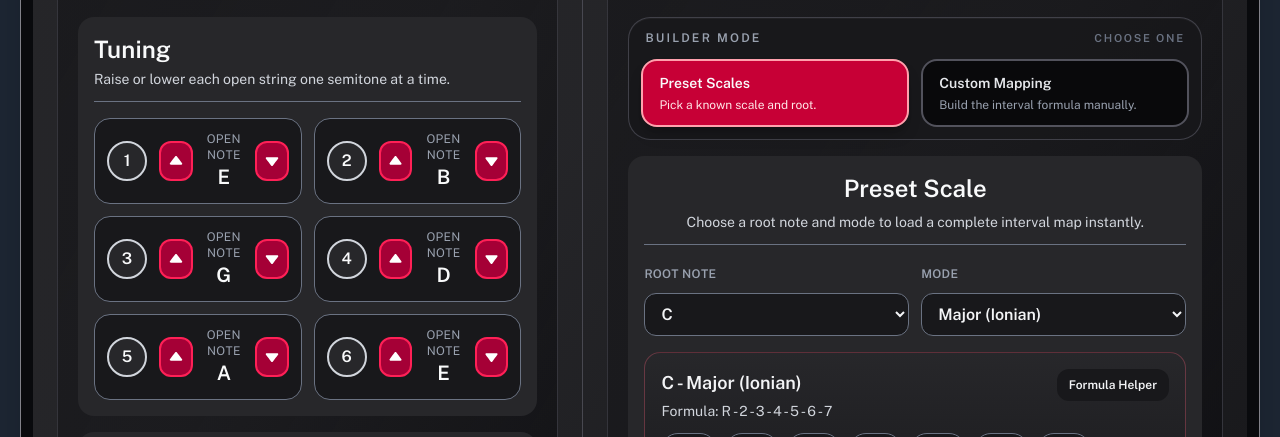
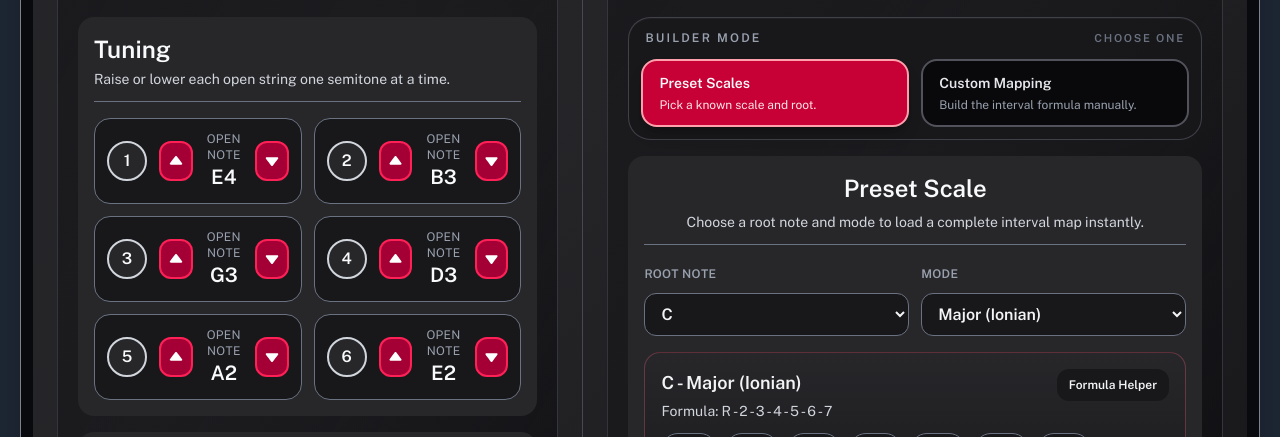
Before and after one commit to jacobrees/Guitar-Fretboard-Generator, a Vue app: page / in a window 1280 px wide. Shown: the part 1281-1718 px from the top of the page. Built offline with nearby package versions, Linux system fonts and the light colour scheme.

Commit message:
Add octave awareness to the application

```diff
--- a/src/components/config/InstrumentConfigurator.vue
+++ b/src/components/config/InstrumentConfigurator.vue
@@ -86,7 +86,7 @@ const instrument = useInstrumentStore();
 
           <div class="mt-4 grid gap-3 sm:grid-cols-2">
             <div
-              v-for="(string, index) in instrument.tuningIndexes"
+              v-for="(_, index) in instrument.tuningIndexes"
               :key="index"
               class="flex items-center gap-3 rounded-2xl border border-gray-500 bg-zinc-900 px-3 py-3"
             >
@@ -106,7 +106,7 @@ const instrument = useInstrumentStore();
                   <img
                     class="w-full"
                     :src="caretUpSVG"
-                    :alt="`Raise string ${index + 1} pitch from ${instrument.musicalNotes[string]}`"
+                    :alt="`Raise string ${index + 1} pitch from ${instrument.getOpenStringScientificLabel(index + 1)}`"
                   />
                 </button>
 
@@ -115,7 +115,7 @@ const instrument = useInstrumentStore();
                     Open Note
                   </p>
                   <p class="text-xl font-semibold">
-                    {{ instrument.musicalNotes[string] }}
+                    {{ instrument.getOpenStringScientificLabel(index + 1) }}
                   </p>
                 </div>
 
@@ -126,7 +126,7 @@ const instrument = useInstrumentStore();
                   <img
                     class="w-full"
                     :src="caretDownSVG"
-                    :alt="`Lower string ${index + 1} pitch from ${instrument.musicalNotes[string]}`"
+                    :alt="`Lower string ${index + 1} pitch from ${instrument.getOpenStringScientificLabel(index + 1)}`"
                   />
                 </button>
               </div>
--- a/src/components/fretboard/display/FretboardDisplay.vue
+++ b/src/components/fretboard/display/FretboardDisplay.vue
@@ -93,6 +93,17 @@ const getNoteInteractionClass = (noteIndex, fret, stringPosition) => {
   return isNoteRenderedAtPosition(noteIndex, fret, stringPosition)
     ? "cursor-pointer hover:opacity-100"
     : "cursor-pointer hover:opacity-[0.85]";
+};
+
+const logExploreNoteClick = (stringPosition, fret) => {
+  if (explore.currentWorkspaceMode !== "focus") {
+    return;
+  }
+
+  console.log(
+    "Explore note clicked",
+    instrument.getNoteDetails(stringPosition, fret),
+  );
 };
 </script>
 
@@ -256,6 +267,7 @@ const getNoteInteractionClass = (noteIndex, fret, stringPosition) => {
                   :aria-hidden="
                     !isNoteRenderedAtPosition(row.noteIndex, 0, row.position)
                   "
+                  @click="logExploreNoteClick(row.position, 0)"
                 >
                   <p class="text-sm font-semibold text-gray-50">
                     {{ explore.getDisplayLabel(row.noteIndex) }}
@@ -381,6 +393,7 @@ const getNoteInteractionClass = (noteIndex, fret, stringPosition) => {
                       row.position,
                     )
                   "
+                  @click="logExploreNoteClick(row.position, n)"
                 >
                   <p class="text-sm font-semibold text-gray-100">
                     {{
--- a/src/stores/instrument.js
+++ b/src/stores/instrument.js
@@ -4,7 +4,7 @@ import { fretboardMarkers } from "@/stores/constants";
 
 export const useInstrumentStore = defineStore("instrument", () => {
   const sharpsEnabled = ref(true);
-  const tuningIndexes = ref([7, 2, 10, 5, 0, 7]);
+  const tuningMidiNumbers = ref([64, 59, 55, 50, 45, 40]);
   const twelveFretViewId = "twelve-fret";
   const fullFretViewId = "full-24";
   const defaultFretViewId = twelveFretViewId;
@@ -35,14 +35,53 @@ export const useInstrumentStore = defineStore("instrument", () => {
     sharpsEnabled.value ? "G#" : "A♭",
   ]);
 
+  const getNoteIndexFromMidiNumber = (midiNumber) =>
+    (((midiNumber - 21) % 12) + 12) % 12;
+
+  const getOctaveFromMidiNumber = (midiNumber) =>
+    Math.floor(midiNumber / 12) - 1;
+
+  const getNoteLabelFromMidiNumber = (midiNumber) =>
+    musicalNotes.value[getNoteIndexFromMidiNumber(midiNumber)];
+
+  const getScientificNoteLabelFromMidiNumber = (midiNumber) =>
+    `${getNoteLabelFromMidiNumber(midiNumber)}${getOctaveFromMidiNumber(midiNumber)}`;
+
+  const tuningIndexes = computed(() =>
+    tuningMidiNumbers.value.map((midiNumber) =>
+      getNoteIndexFromMidiNumber(midiNumber),
+    ),
+  );
+
   const toggleSharpsEnabled = () => {
     sharpsEnabled.value = !sharpsEnabled.value;
   };
 
-  const getNote = (stringCount, fret) => {
-    const index = tuningIndexes.value[stringCount - 1];
+  const getOpenStringMidiNumber = (stringCount) =>
+    tuningMidiNumbers.value[stringCount - 1];
 
-    return (index + fret) % 12;
+  const getOpenStringScientificLabel = (stringCount) =>
+    getScientificNoteLabelFromMidiNumber(getOpenStringMidiNumber(stringCount));
+
+  const getNoteMidiNumber = (stringCount, fret) =>
+    getOpenStringMidiNumber(stringCount) + fret;
+
+  const getNote = (stringCount, fret) =>
+    getNoteIndexFromMidiNumber(getNoteMidiNumber(stringCount, fret));
+
+  const getNoteDetails = (stringCount, fret) => {
+    const midiNumber = getNoteMidiNumber(stringCount, fret);
+    const noteIndex = getNoteIndexFromMidiNumber(midiNumber);
+
+    return {
+      fret,
+      stringNumber: stringCount,
+      midiNumber,
+      noteIndex,
+      note: musicalNotes.value[noteIndex],
+      octave: getOctaveFromMidiNumber(midiNumber),
+      label: getScientificNoteLabelFromMidiNumber(midiNumber),
+    };
   };
 
   const setTwelveFretViewStart = (startFret) => {
@@ -100,50 +139,59 @@ export const useInstrumentStore = defineStore("instrument", () => {
   };
 
   const raiseString = (index) => {
-    tuningIndexes.value[index] = (tuningIndexes.value[index] + 1) % 12;
+    tuningMidiNumbers.value[index] += 1;
   };
 
   const lowerString = (index) => {
-    tuningIndexes.value[index] = (tuningIndexes.value[index] + 11) % 12;
+    tuningMidiNumbers.value[index] -= 1;
   };
 
   const removeString = () => {
-    if (tuningIndexes.value.length > 5) {
-      tuningIndexes.value.pop();
+    if (tuningMidiNumbers.value.length > 5) {
+      tuningMidiNumbers.value.pop();
     }
   };
 
   const addString = () => {
-    if (tuningIndexes.value.length >= 9) {
+    if (tuningMidiNumbers.value.length >= 9) {
       return;
     }
 
-    const lastStringNote = tuningIndexes.value[tuningIndexes.value.length - 1];
-    tuningIndexes.value.push((lastStringNote + 7) % 12);
+    const lastStringMidiNumber =
+      tuningMidiNumbers.value[tuningMidiNumbers.value.length - 1];
+    tuningMidiNumbers.value.push(lastStringMidiNumber - 5);
   };
 
   return {
     addString,
     defaultFretViewId,
     fretView,
+    fretViewTo12,
+    fretboardMarkers,
     fullFretViewId,
     getFretRange,
     getFretViewPreset,
-    setFretView,
-    setTwelveFretViewStart,
-    fretViewTo12,
-    fretboardMarkers,
     getNote,
+    getNoteDetails,
+    getNoteLabelFromMidiNumber,
+    getNoteMidiNumber,
+    getOctaveFromMidiNumber,
+    getOpenStringMidiNumber,
+    getOpenStringScientificLabel,
+    getScientificNoteLabelFromMidiNumber,
     lowerString,
+    maximumTwelveFretStart,
     musicalNotes,
     raiseString,
     removeString,
+    setFretView,
+    setTwelveFretViewStart,
     sharpsEnabled,
-    maximumTwelveFretStart,
     twelveFretViewId,
     twelveFretViewStart,
     twelveFretViewWindowLabel,
     toggleSharpsEnabled,
     tuningIndexes,
+    tuningMidiNumbers,
   };
 });
```
